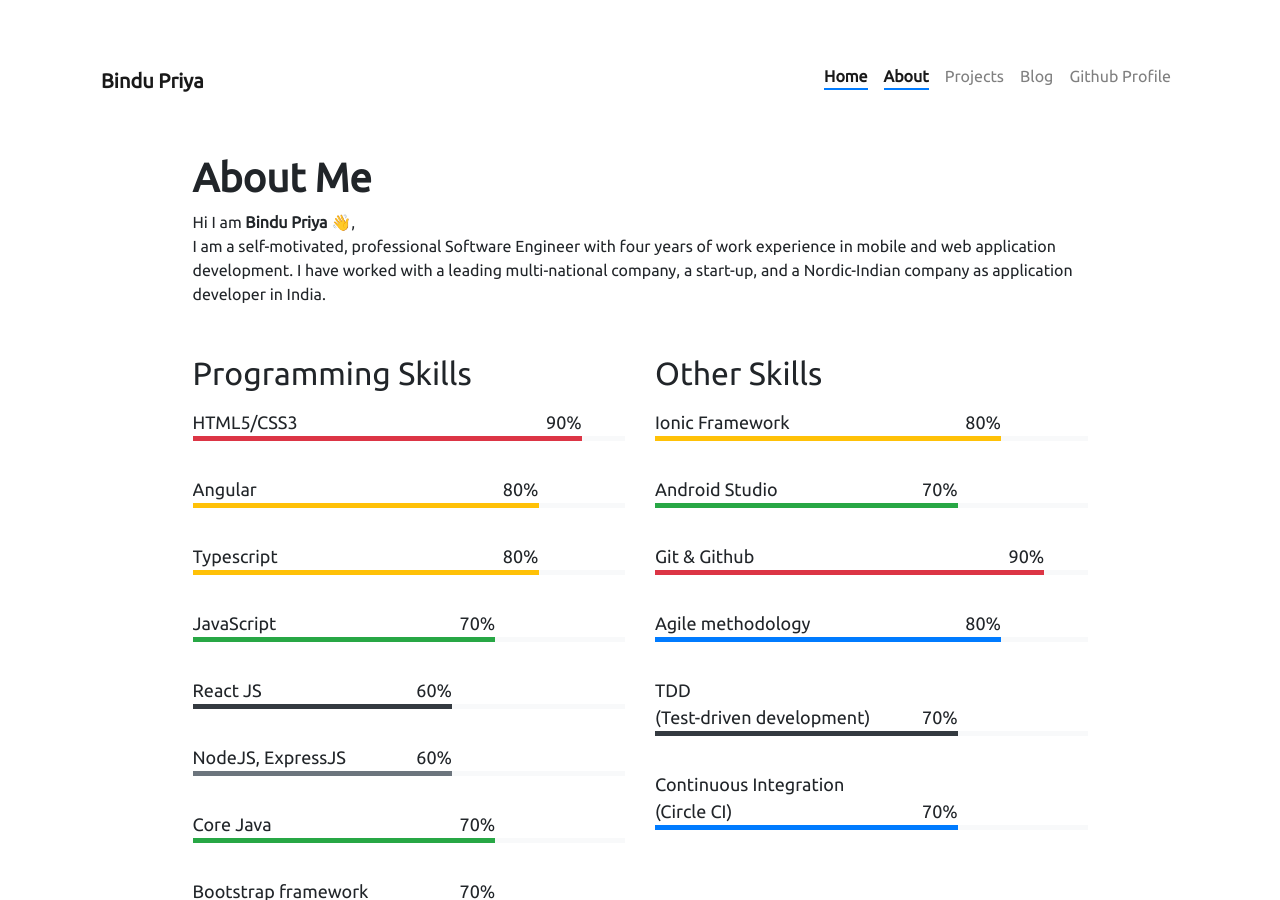
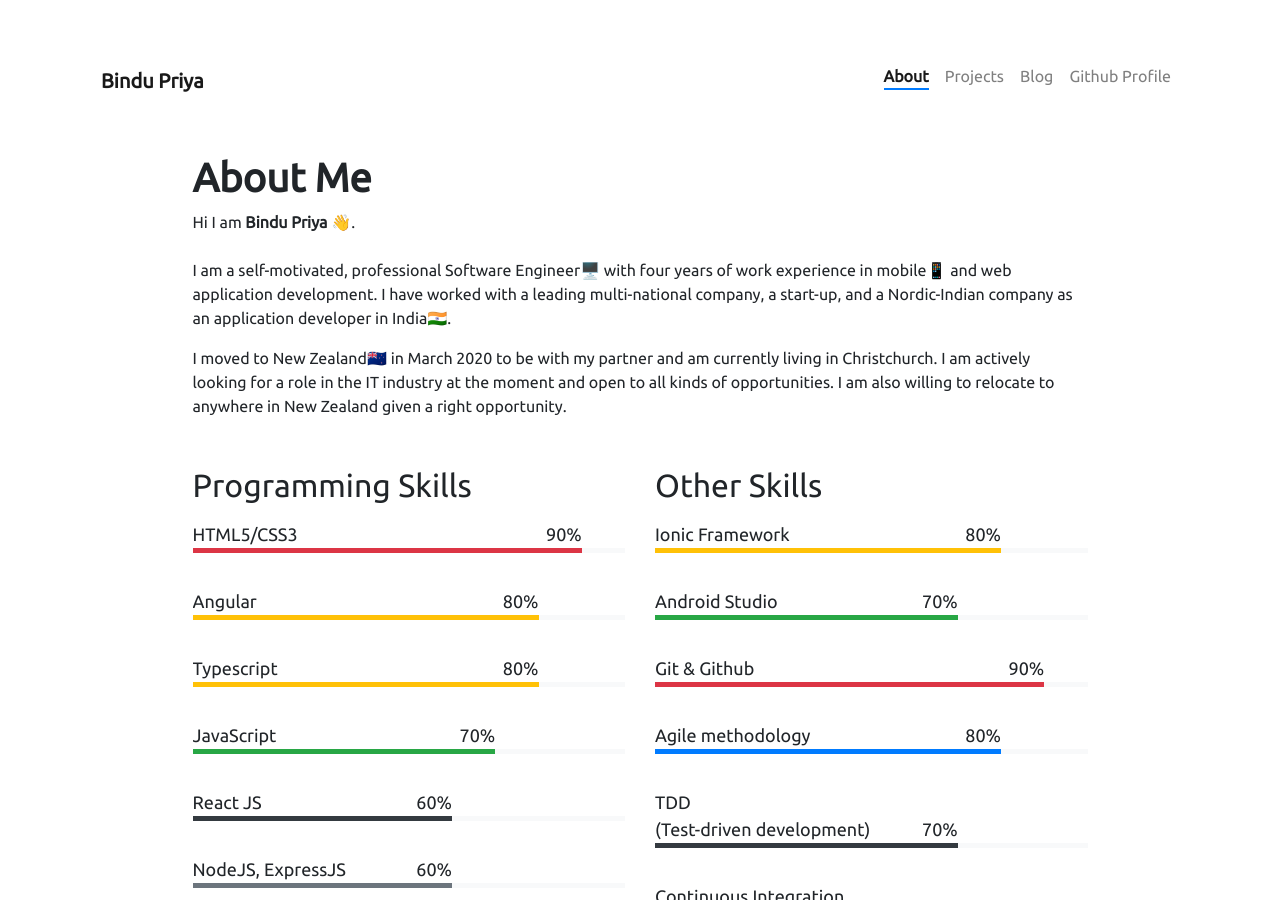
Before and after one commit to bindu07/bindu07.github.io, a Jekyll site: the page built from pages/about.md, in a window 1280 px wide and 900 px high. Built offline with Jekyll 4.4.1, drawn with Linux system fonts in a browser that asks for light colours; nearby versions of some CDN libraries; emoji names are drawn with the system emoji font.

Commit message:
Update home, navbar and about.

```diff
--- a/_config.yml
+++ b/_config.yml
@@ -1,9 +1,8 @@
 ### Site Settings ###
 title: Bindu Priya
 description: >-
-  I turn coffee :coffee: into code,
-  use tabs over spaces
-  and never broke production.
+  I am a web and mobile application developer with 4 years of professional experience.
+  Check out "About" page to have a look at my skills and experience.
 baseurl: ""
 repository: bindu07/bindu07.github.io
 
--- a/pages/about.md
+++ b/pages/about.md
@@ -7,8 +7,10 @@ weight: 2
 
 # **About Me**
 
-Hi I am **{{ site.author.name }}** :wave:,<br>
-I am a self-motivated, professional Software Engineer with four years of work experience in mobile and web application development. I have worked with a leading multi-national company, a start-up, and a Nordic-Indian company as application developer in India.
+Hi I am **{{ site.author.name }}** :wave:.<br><br>
+I am a self-motivated, professional Software Engineer:desktop_computer: with four years of work experience in mobile:iphone: and web application development. I have worked with a leading multi-national company, a start-up, and a Nordic-Indian company as an application developer in India:india:.
+
+I moved to New Zealand:new_zealand: in March 2020 to be with my partner and am currently living in Christchurch. I am actively looking for a role in the IT industry at the moment and open to all kinds of opportunities. I am also willing to relocate to anywhere in New Zealand given a right opportunity.
 
 <div class="row">
 {% include about/skills.html title="Programming Skills" source=site.data.programming-skills %}
```
Also changed, not shown: pages/home.md (deleted, +0 -6 lines), pages/index.md (+1 -0 lines).
